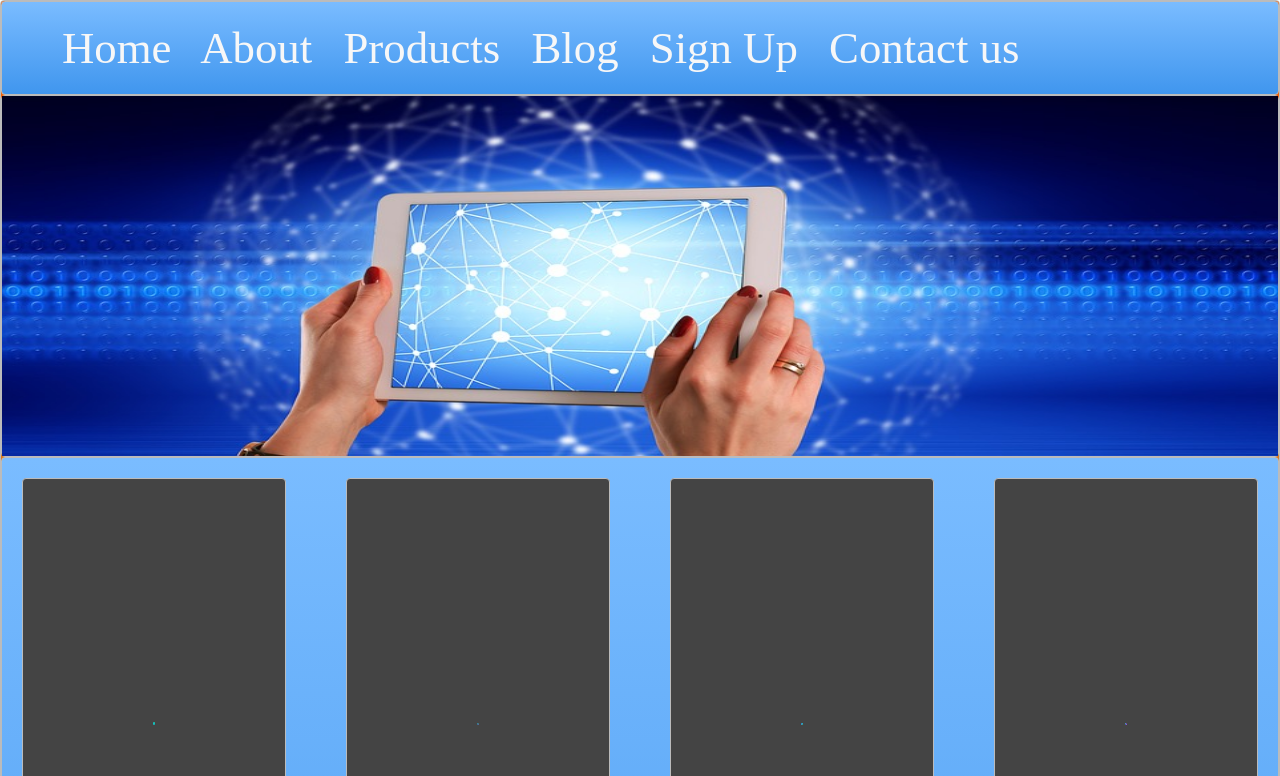
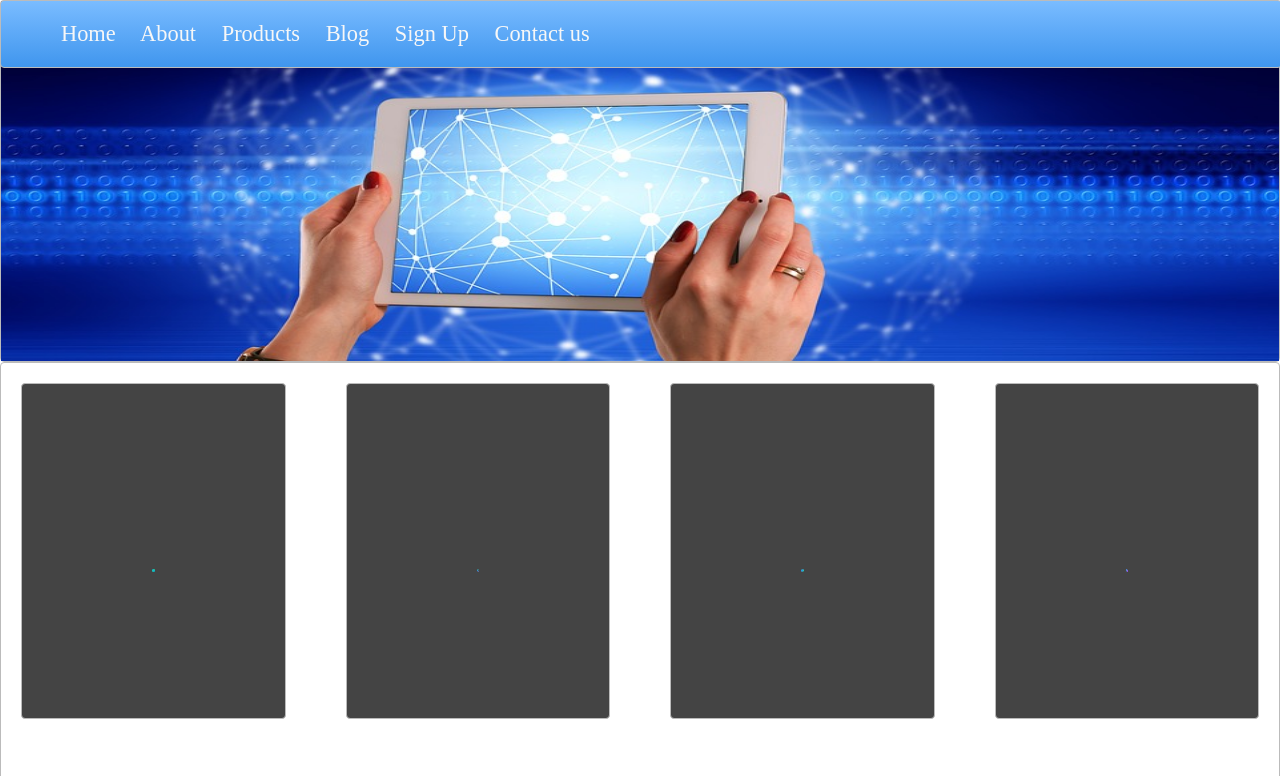
Before and after one commit to deepak-ranjan/deepak-ranjan.github.io, a plain HTML site: page index.html in a window 1280 px wide. Shown: the top 776 px of the page. Drawn offline with Linux system fonts and the light colour scheme.

Commit message:
Update index.html

```diff
--- a/index.html
+++ b/index.html
@@ -5,8 +5,7 @@
   <link rel="stylesheet" type="text/css" href="style.css">
 </head>
 <body>
-  <nav class="zone green">
-  <nav class="zone blue">
+  <nav class="zone blue sticky">
   	<ul class="main-nav">
   		<li>
   			<a href="#">Home</a>
@@ -21,7 +20,7 @@
   <div class=" container zone red">
     <img class="img" src="cover.jpg">
   </div>
-  <div class="zone blue grid-wrapper">
+  <div class="zone grid-wrapper">
   	<div class="box zone"> <img src="data_storage_2_2.png"> </div>
   	<div class="box zone"> <img src="desktop_analytics_2.png"> </div>
   	<div class="box zone"> <img src="files_2.png"> </div>
```
